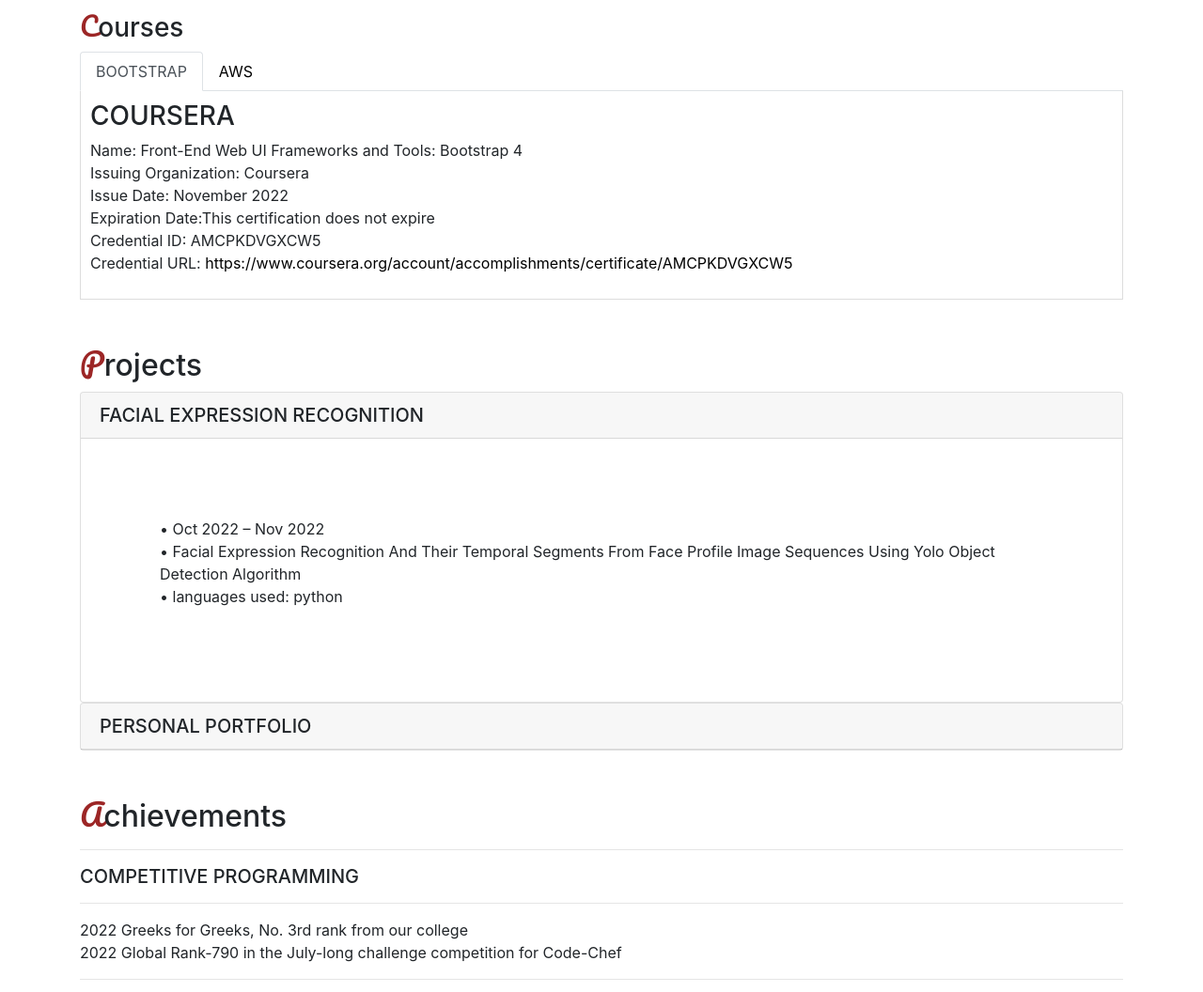
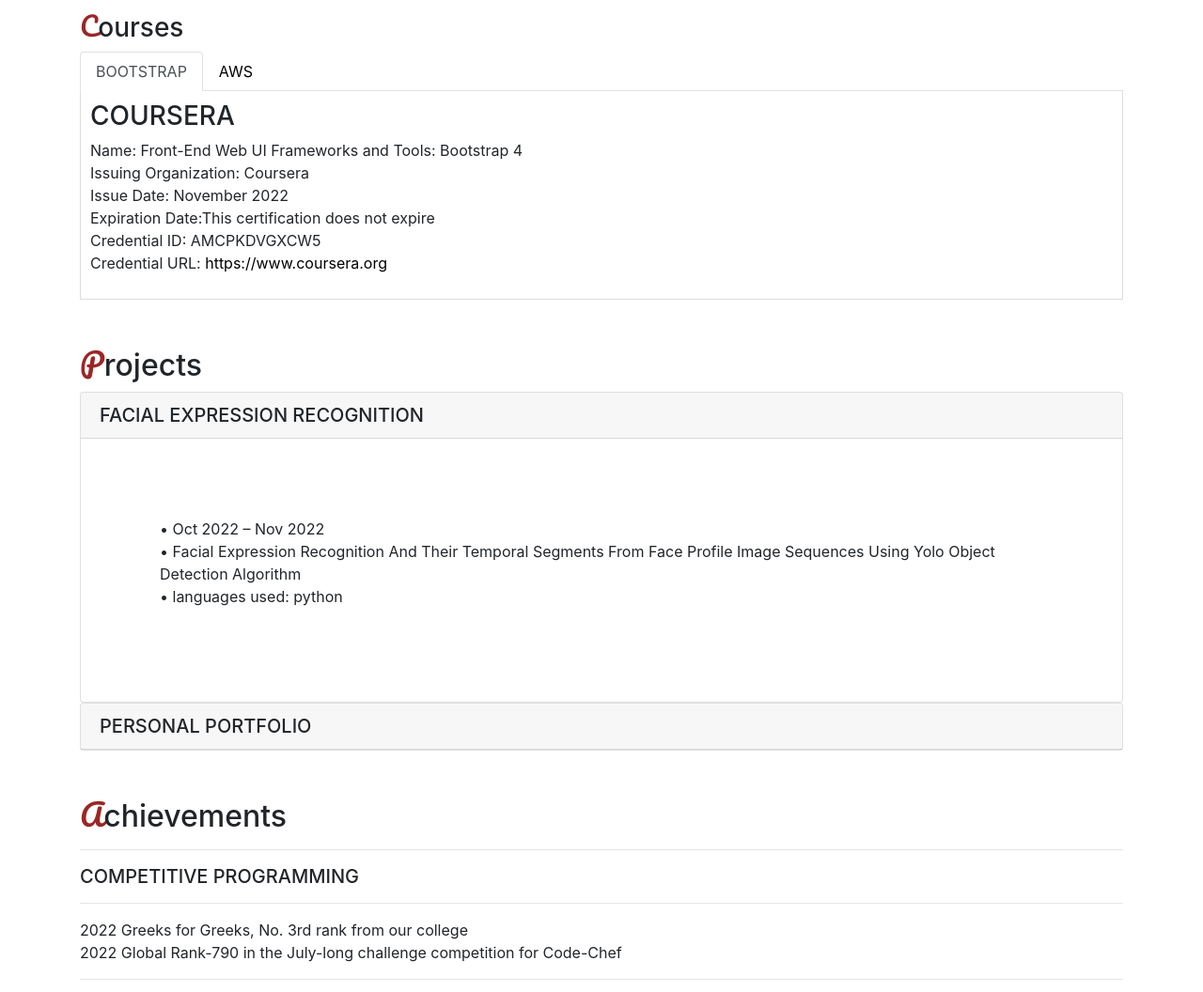
Before and after one commit to Tejagoudpuli/Portfolio, a plain HTML site: page index.html in a window 1280 px wide. Shown: the part 1776-2832 px from the top of the page at 94% size. Drawn offline with nearby package versions, Linux system fonts and the light colour scheme.

Commit message:
seventhcommit

```diff
--- a/index.html
+++ b/index.html
@@ -198,7 +198,7 @@
                                 Issue Date: November 2022<br>
                                 Expiration Date:This certification does not expire<br>
                                 Credential ID: AMCPKDVGXCW5<br>
-                                Credential URL: <a class="alink" href="https://www.coursera.org/account/accomplishments/certificate/AMCPKDVGXCW5" target="_blank">https://www.coursera.org/account/accomplishments/certificate/AMCPKDVGXCW5</a> </p>
+                                Credential URL: <a class="alink" href="https://www.coursera.org/account/accomplishments/certificate/AMCPKDVGXCW5" target="_blank">https://www.coursera.org</a> </p>
                         </div>
 
                         <div role="tabpanel" class="tab-pane fade show" id="venu">
@@ -208,7 +208,7 @@
                                 Issue Date: July 2022<br>
                                 Expiration Date:This certification does not expire<br>
                                 Credential ID: AMCPKDVGXCW5<br>
-                                Credential URL: <a class="alink" href="https://www.coursera.org/account/accomplishments/certificate/AMCPKDVGXCW5" target="_blank">https://www.coursera.org/account/accomplishments/certificate/AMCPKDVGXCW5" </a></p>
+                                Credential URL: <a class="alink" href="https://infyspringboard.onwingspan.com/public-assets/infosysheadstart/cert/lex_auth_0130944035418603521597_shared/1-35476e4c-082c-4f28-b202-9485949a50d2.pdf" target="_blank">https://infyspringboard.onwingspan.com" </a></p>
                         </div>
                     </div>
                </div>
```
